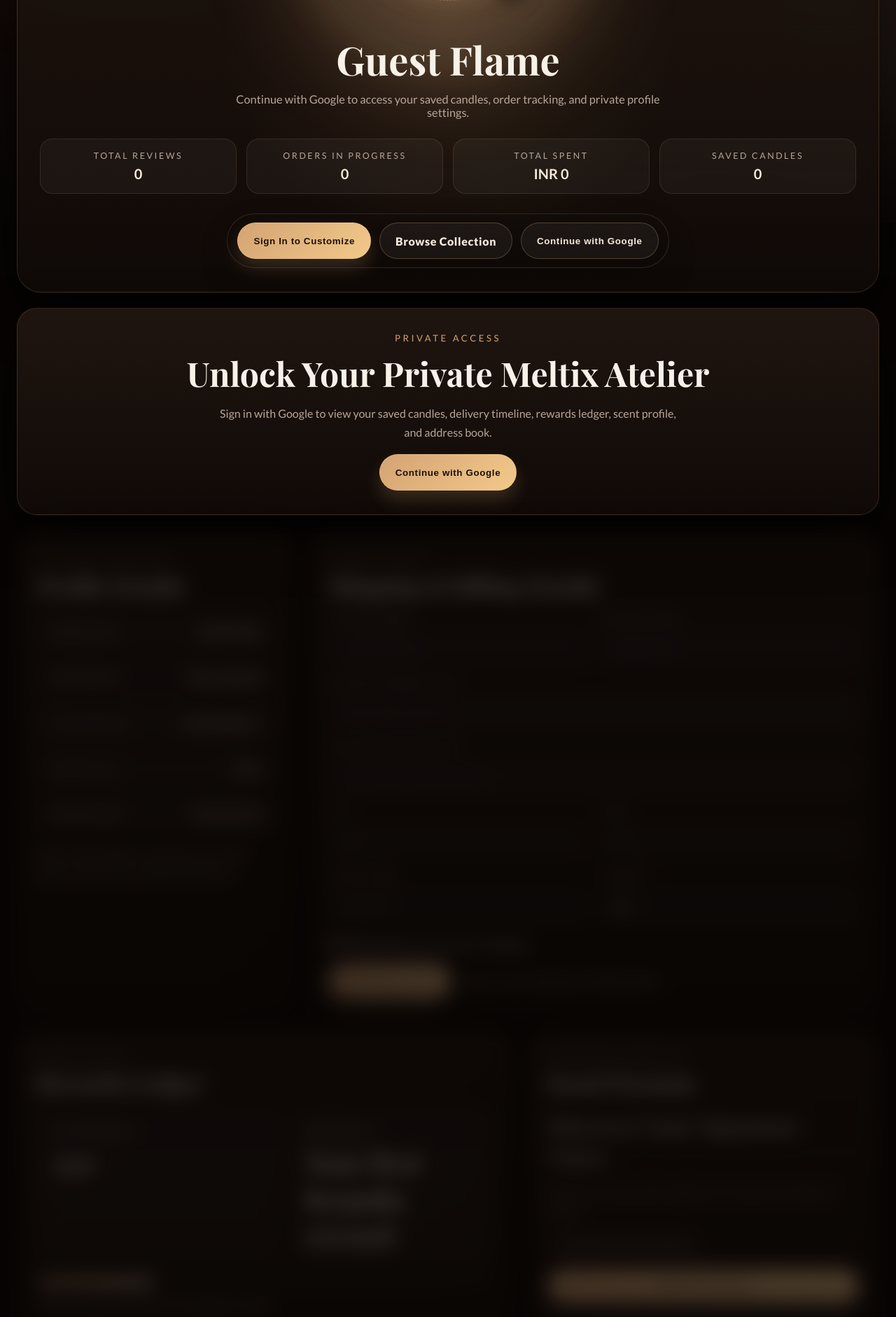
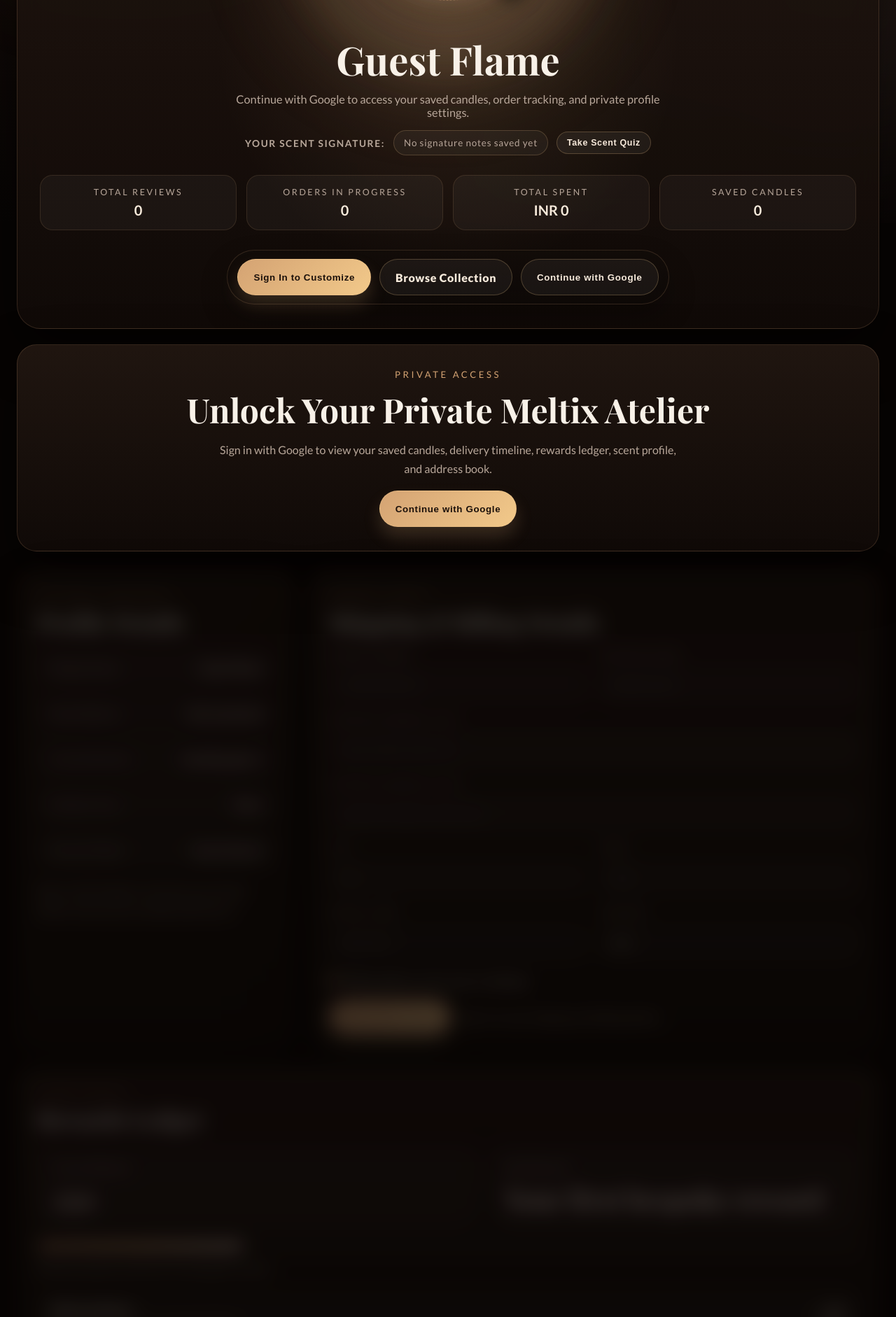
Before and after one commit to nehachandra806-cell/meltix, a Flask app: page /profile in a window 1280 px wide. Shown: the part 481-2363 px from the top of the page at 70% size. Run offline with Flask 3, Linux system fonts and the light colour scheme; some libraries are stand-ins or nearby versions.

Commit message:
Compacted scent persona section

```diff
--- a/static/profile.css
+++ b/static/profile.css
@@ -396,6 +396,38 @@
     margin: 0 auto;
     color: var(--text-muted);
     font-size: 1.02rem;
+}
+
+.hero-scent-profile {
+    position: relative;
+    z-index: 1;
+    margin-top: 16px;
+    display: flex;
+    align-items: center;
+    justify-content: center;
+    flex-wrap: wrap;
+    gap: 12px;
+}
+
+.scent-signature-label {
+    font-size: 0.86rem;
+    color: var(--text-muted);
+    letter-spacing: 0.1rem;
+    text-transform: uppercase;
+    font-weight: 600;
+}
+
+.inline-notes {
+    display: inline-flex;
+    gap: 8px;
+    flex-wrap: wrap;
+}
+
+.edit-scent-btn {
+    min-height: 32px !important;
+    padding: 4px 14px !important;
+    font-size: 0.78rem;
+    border-radius: 999px;
 }
 
 .hero-stats {
@@ -1118,8 +1150,7 @@
 
 .account-card { grid-column: span 4; }
 .address-card { grid-column: span 8; }
-.rewards-card { grid-column: span 7; }
-.scent-card { grid-column: span 5; }
+.rewards-card { grid-column: span 12; }
 .wishlist-card,
 .review-card { grid-column: span 6; }
 .orders-card { grid-column: span 12; }
@@ -1285,16 +1316,7 @@
     color: var(--accent-cream);
 }
 
-.persona-panel {
-    display: grid;
-    gap: 16px;
-}
-
-.persona-title {
-    font-family: 'Playfair Display', serif;
-    font-size: clamp(1.5rem, 3vw, 2.1rem);
-    color: var(--accent-cream);
-}
+
 
 .notes-row,
 .order-notes {
@@ -1455,8 +1477,6 @@
     .account-card,
     .address-card,
     .rewards-card,
-    .scent-card,
-    .impact-card,
     .wishlist-card,
     .review-card,
     .orders-card {
--- a/templates/profile.html
+++ b/templates/profile.html
@@ -48,6 +48,12 @@
 
             <h1 id="profile-name">Guest Flame</h1>
             <p id="profile-email" class="hero-email">Continue with Google to access your saved candles, order tracking, and private profile settings.</p>
+
+            <div class="hero-scent-profile">
+                <span class="scent-signature-label">Your Scent Signature:</span>
+                <div class="notes-row inline-notes" id="scent-notes"></div>
+                <button class="secondary-btn compact-btn edit-scent-btn" id="open-scent-quiz" type="button" title="Edit Scent Signature">Edit</button>
+            </div>
 
             <div class="hero-stats">
                 <div class="stat-pill">
@@ -227,19 +233,7 @@
                 <div class="ledger-list" id="reward-ledger"></div>
             </article>
 
-            <article class="glass-card scent-card">
-                <div class="card-head">
-                    <p class="card-kicker">Fragrance Profile</p>
-                    <h2>Scent Persona</h2>
-                </div>
 
-                <div class="persona-panel">
-                    <p class="persona-title" id="scent-title">Discover Your Signature Notes</p>
-                    <p class="body-copy" id="scent-description">Take the scent quiz to reveal the fragrance profile that best matches your Meltix atelier.</p>
-                    <div class="notes-row" id="scent-notes"></div>
-                    <button class="primary-btn compact-btn" id="open-scent-quiz" type="button">Take the Scent Quiz</button>
-                </div>
-            </article>
 
 
             <article class="glass-card wishlist-card">
@@ -412,8 +406,6 @@
         const rewardProgressFill = document.getElementById('reward-progress-fill');
         const rewardProgressCopy = document.getElementById('reward-progress-copy');
         const rewardLedger = document.getElementById('reward-ledger');
-        const scentTitle = document.getElementById('scent-title');
-        const scentDescription = document.getElementById('scent-description');
         const scentNotes = document.getElementById('scent-notes');
         const openScentQuizBtn = document.getElementById('open-scent-quiz');
         const saveScentPersonaBtn = document.getElementById('save-scent-persona');
@@ -668,9 +660,7 @@
 
         function renderScentPersona(persona) {
             const data = persona || {};
-            scentTitle.textContent = data.title || 'Discover Your Signature Notes';
-            scentDescription.textContent = data.description || 'Take the scent quiz to reveal the fragrance profile that best matches your Meltix atelier.';
-            openScentQuizBtn.textContent = data.cta_label || 'Take the Scent Quiz';
+            openScentQuizBtn.textContent = (data.notes && data.notes.length) ? 'Edit' : 'Take Scent Quiz';
             scentNotes.innerHTML = '';
             const notes = Array.isArray(data.notes) ? data.notes : [];
             if (!notes.length) {
```
